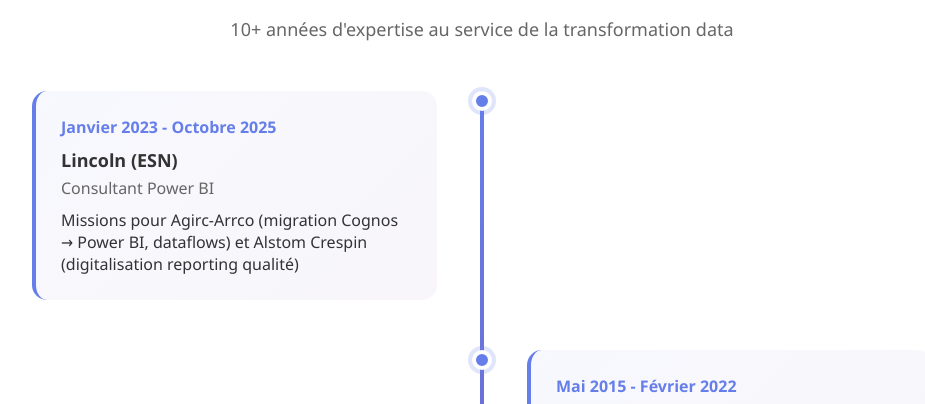
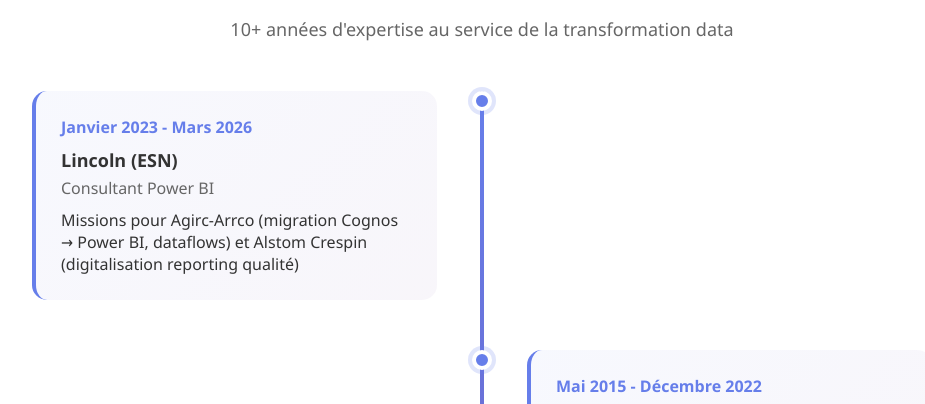
Before and after one commit to ismaeilnabli-star/portfolio_inabli, a plain HTML site: page index.html in a window 1280 px wide. Shown: the part 2783-3187 px from the top of the page, without its empty margins (158-1083 px from the left). Drawn offline with Linux system fonts and the light colour scheme.

Commit message:
Update timeline dates in index.html

```diff
--- a/index.html
+++ b/index.html
@@ -843,7 +843,7 @@
             <div class="timeline">
                 <div class="timeline-item">
                     <div class="timeline-content">
-                        <div class="timeline-date">Janvier 2023 - Octobre 2025</div>
+                        <div class="timeline-date">Janvier 2023 - Mars 2026</div>
                         <div class="timeline-company">Lincoln (ESN)</div>
                         <div class="timeline-role">Consultant Power BI</div>
                         <p>Missions pour Agirc-Arrco (migration Cognos → Power BI, dataflows) et Alstom Crespin (digitalisation reporting qualité)</p>
@@ -853,7 +853,7 @@
 
                 <div class="timeline-item">
                     <div class="timeline-content">
-                        <div class="timeline-date">Mai 2015 - Février 2022</div>
+                        <div class="timeline-date">Mai 2015 - Décembre 2022</div>
                         <div class="timeline-company">RX-France</div>
                         <div class="timeline-role">Data Analyst</div>
                         <p>Optimisation des processus data, création de datamart analytique, développement de rapports Power BI pour les directions marketing et commerciales</p>
```
